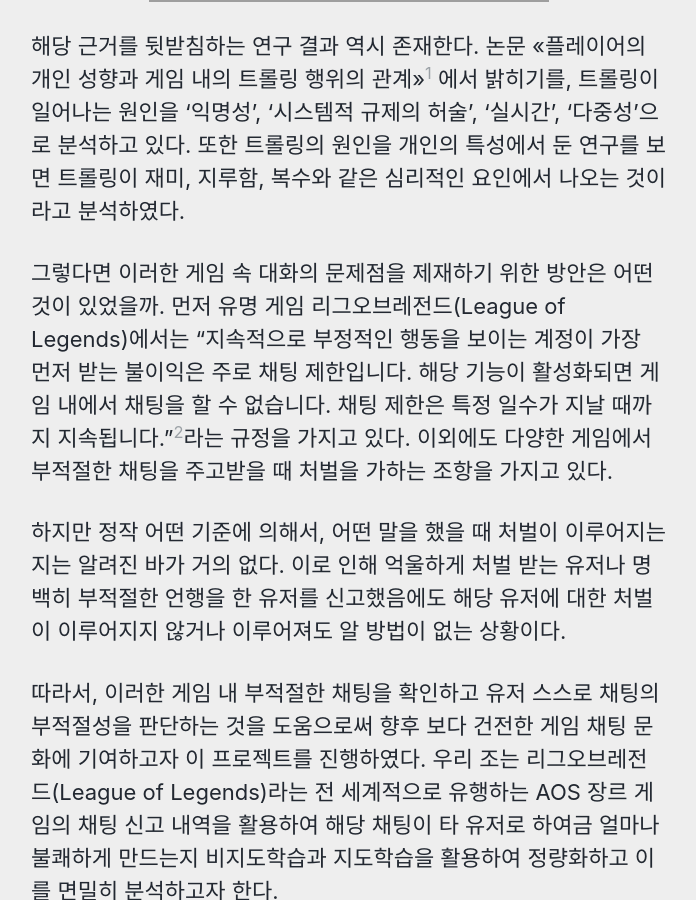
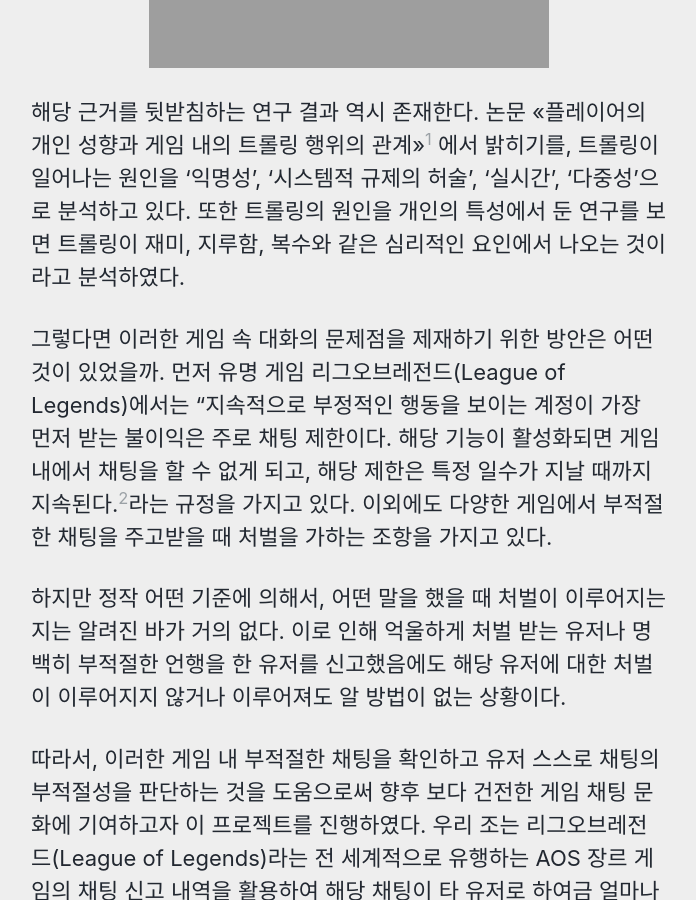
Before and after one commit to KyumKyum/gamechatban.github.io, a Jekyll site: the page built from index.md, in a window 1280 px wide and 900 px high, scrolled down 1575 px. Shown: the whole window, without its empty margins (291-987 px from the left). Built offline with Jekyll 4.4.1, drawn with Linux system fonts in a browser that asks for light colours; cached includes are drawn as plain includes; our own code applies the rules of GitHub Pages for plain Markdown files; some of the changed text lies outside the part shown.

Commit message:
🛠️ Feature: Change theme

```diff
--- a/_config.yml
+++ b/_config.yml
@@ -10,7 +10,7 @@
 # Review documentation to determine if you should use `theme` or `remote_theme`
 # https://mmistakes.github.io/minimal-mistakes/docs/quick-start-guide/#installing-the-theme
 
-# theme                  : "minimal-mistakes-jekyll"
+theme                  : "minimal-mistakes-jekyll"
 # remote_theme           : "mmistakes/minimal-mistakes"
 minimal_mistakes_skin    : "air" # "air", "aqua", "contrast", "dark", "dirt", "neon", "mint", "plum", "sunrise"
 
@@ -41,7 +41,7 @@
     num_posts            : # 5 (default)
     colorscheme          : # "light" (default), "dark"
   utterances:
-    theme                : # "github-light" (default), "github-dark"
+    theme                : "github-light" # (default), "github-dark"
     issue_term           : # "pathname" (default)
   giscus:
     repo_id              : # Shown during giscus setup at https://giscus.app
--- a/index.md
+++ b/index.md
@@ -38,7 +42,7 @@
 
 [^1]: 이준명, 나정환, 도영임, 플레이어의 개인 성향과 게임 내의 트롤링 행위의 관계, 한국게임학회 논문지,2016,
 
-그렇다면 이러한 게임 속 대화의 문제점을 제재하기 위한 방안은 어떤 것이 있었을까. 먼저 유명 게임 리그오브레전드(League of Legends)에서는 "지속적으로 부정적인 행동을 보이는 계정이 가장 먼저 받는 불이익은 주로 채팅 제한입니다. 해당 기능이 활성화되면 게임 내에서 채팅을 할 수 없습니다. 채팅 제한은 특정 일수가 지날 때까지 지속됩니다."[^2]라는 규정을 가지고 있다. 이외에도 다양한 게임에서 부적절한 채팅을 주고받을 때 처벌을 가하는 조항을 가지고 있다.
+그렇다면 이러한 게임 속 대화의 문제점을 제재하기 위한 방안은 어떤 것이 있었을까. 먼저 유명 게임 리그오브레전드(League of Legends)에서는 "지속적으로 부정적인 행동을 보이는 계정이 가장 먼저 받는 불이익은 주로 채팅 제한이다. 해당 기능이 활성화되면 게임 내에서 채팅을 할 수 없게 되고, 해당 제한은 특정 일수가 지날 때까지 지속된다.[^2]라는 규정을 가지고 있다. 이외에도 다양한 게임에서 부적절한 채팅을 주고받을 때 처벌을 가하는 조항을 가지고 있다.
 
 [^2]: League of Legends 고객지원 신고 - 제재 및 이용 제한 - 게임 내 이용 제한 알아보기
 
```
Also changed, not shown: other parts of index.md (+4 -0 lines).
